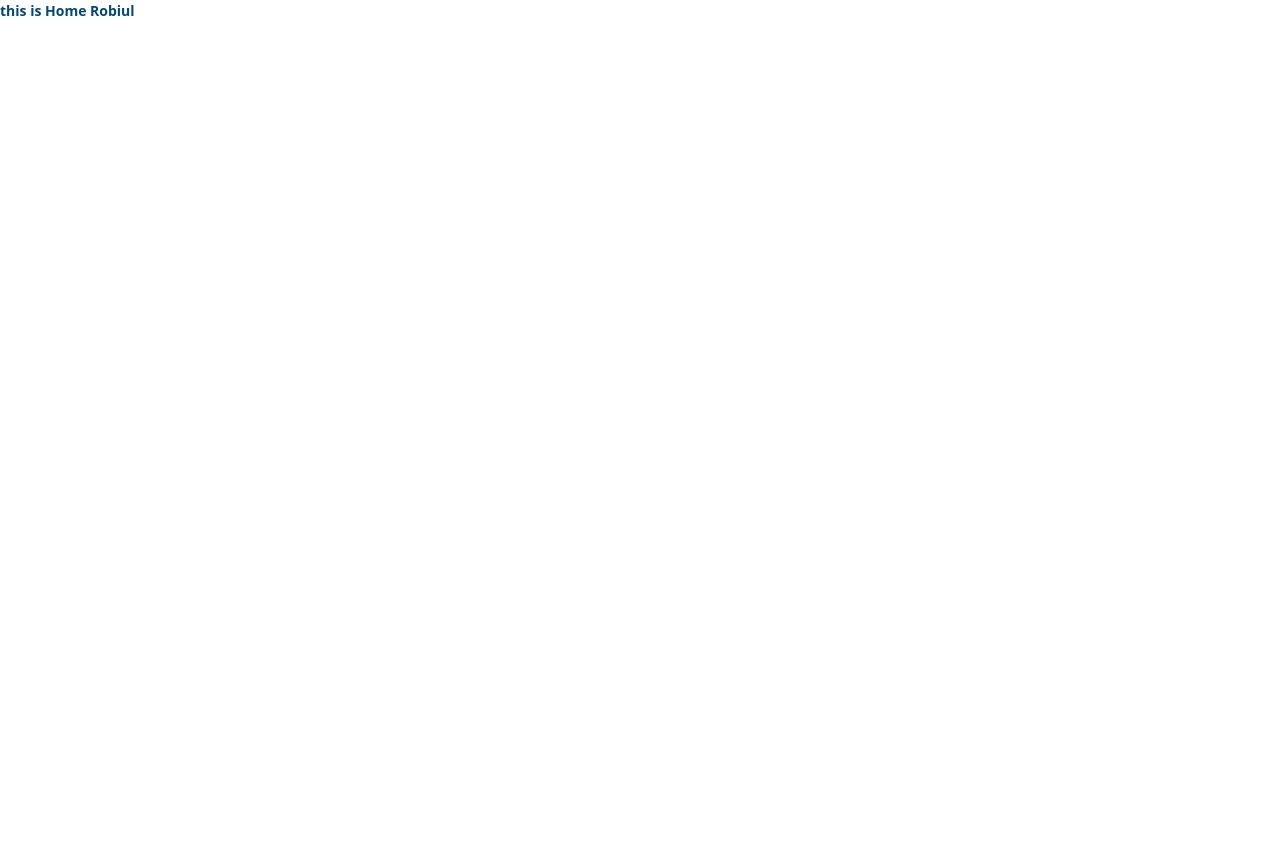
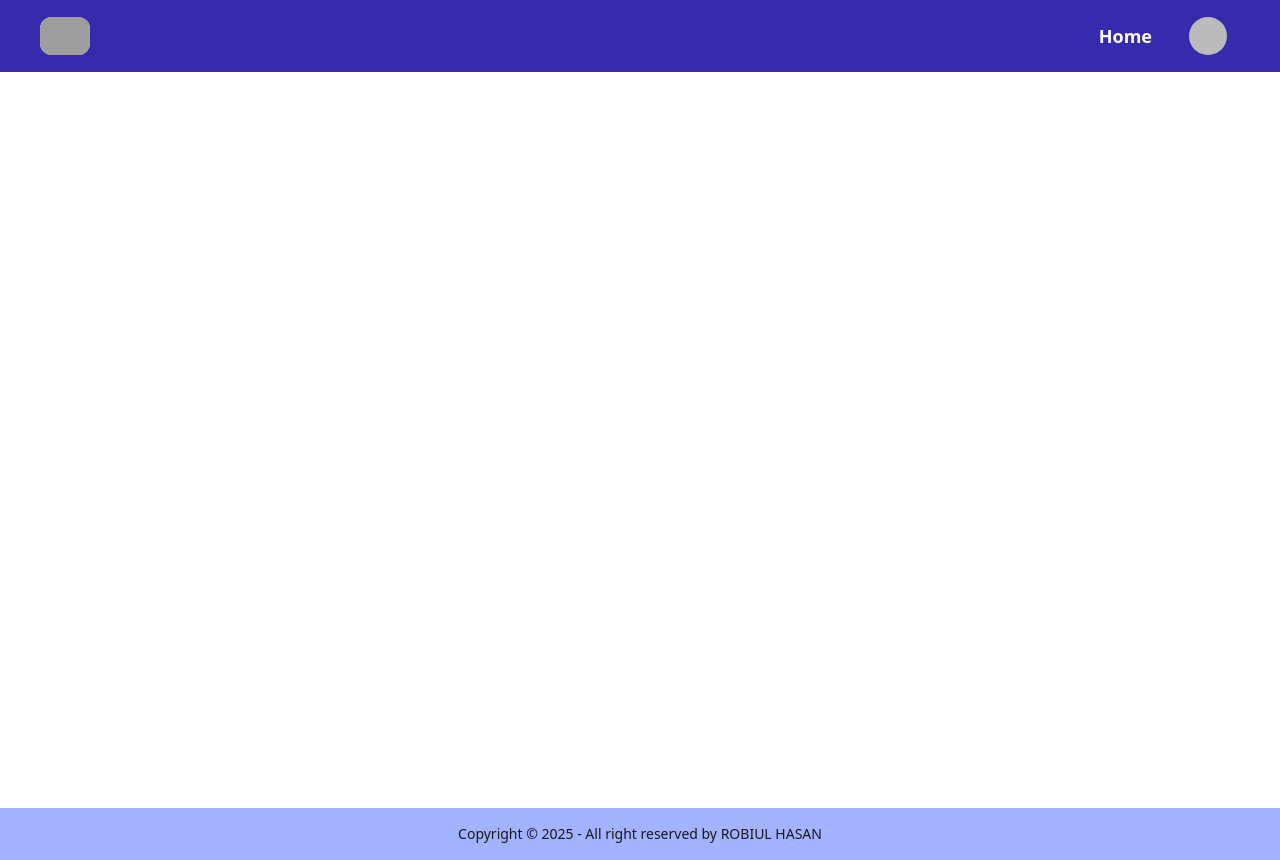
Before and after one commit to srshakil2/task-manager-client, a React (Vite) app: page / in a window 1280 px wide. Before the commit the page ends 800 px from the top, so only its background shows below. Built offline with nearby package versions, Linux system fonts and the light colour scheme; no server answers; sample sign-in values are in the browser's storage; grey boxes are pictures that could not be loaded.

Commit message:
privet pages and navber,footer ok

```diff
--- /dev/null
+++ b/src/Components/Footer/Footer.jsx
@@ -0,0 +1,16 @@
+const Footer = () => {
+  return (
+    <div>
+      <footer className="footer footer-center bg-indigo-300 text-base-content p-4">
+        <aside>
+          <p>
+            Copyright © {new Date().getFullYear()} - All right reserved by
+            ROBIUL HASAN
+          </p>
+        </aside>
+      </footer>
+    </div>
+  );
+};
+
+export default Footer;
--- a/src/Components/Froms/LogIn.jsx
+++ b/src/Components/Froms/LogIn.jsx
@@ -1,7 +1,12 @@
+import { useContext } from "react";
 import { useForm } from "react-hook-form";
-import { Link } from "react-router-dom";
+import { FcGoogle } from "react-icons/fc";
+import { Link, useNavigate } from "react-router-dom";
+import { MainContext } from "../../Providers/AuthContext";
 
 const LogIn = () => {
+  const { handelGoogleLogin, handelLogin } = useContext(MainContext);
+  const navigate = useNavigate();
   const {
     register,
     handleSubmit,
@@ -9,7 +14,33 @@ const LogIn = () => {
   } = useForm();
 
   const onSubmit = (data) => {
-    console.log("data", data);
+    // console.log("data", data);
+    handelLogin(data?.email, data?.password)
+      .then(() => {
+        // console.log(res)
+      })
+      .catch(() => {
+        // console.log(err)
+      });
+  };
+
+  //   google log in
+  const googleLoginUser = () => {
+    handelGoogleLogin()
+      .then((res) => {
+        // TODO:
+        console.log(res?.user?.photoURL);
+        // const userInfo = {
+        //   name: res?.user?.displayName,
+        //   email: res?.user?.email,
+        //   photoUrl: res?.user?.photoURL,
+        // };
+        //  Todu:---------
+        navigate("/");
+      })
+      .catch((err) => {
+        console.log("vuya gamil", err);
+      });
   };
 
   return (
@@ -17,6 +48,10 @@ const LogIn = () => {
       <div className="card bg-base-100 shrink-0 shadow-2xl md:w-6/12">
         <div className="text-center mt-10 md:w-1/2 mx-auto">
           <p className="w-full text-3xl font-bold">Log In Now</p>
+          <div onClick={googleLoginUser} className="btn mt-7 md:w-1/2 mx-auto ">
+            <FcGoogle className="text-3xl"></FcGoogle>
+            <span className="text-xl text-nowrap">Google LogIn</span>
+          </div>
         </div>
         <form className="card-body" onSubmit={handleSubmit(onSubmit)}>
           {/* email */}
--- a/src/Components/Froms/SingUp.jsx
+++ b/src/Components/Froms/SingUp.jsx
@@ -1,16 +1,42 @@
 import { Link } from "react-router-dom";
 
 import { useForm } from "react-hook-form";
+import { useContext, useState } from "react";
+import { MainContext } from "../../Providers/AuthContext";
 
 const SingUp = () => {
+  const [userName, setUserName] = useState("");
+  const { handelSingUp } = useContext(MainContext);
+
+  // handel name fild
+  const hendelName = (e) => {
+    e.preventDefault();
+    setUserName(e.target.value);
+  };
+
   const {
     register,
     handleSubmit,
     formState: { errors },
   } = useForm();
+  // Todu:
+  const onSubmit = (data) => {
+    // console.log(data);
+    const userData = {
+      id: data?.email,
+      name: userName,
+      email: data?.email,
+      password: data?.password,
+    };
 
-  const onSubmit = (data) => {
-    console.log("data", data);
+    handelSingUp(userData?.email, userData?.password)
+      .then(() => {
+        // console.log();
+        // Tudu:
+      })
+      .catch(() => {
+        // console.log();
+      });
   };
 
   return (
@@ -28,7 +54,7 @@ const SingUp = () => {
 
             <input
               type="text"
-              // onKeyUp={(e) => hendelName(e)}
+              onKeyUp={(e) => hendelName(e)}
               placeholder="Frist Name"
               {...register("fristname", { required: true })}
               className="input input-bordered w-full"
--- a/src/Components/Home.jsx
+++ b/src/Components/Home.jsx
@@ -1,13 +1,23 @@
 import { useContext } from "react";
 import { MainContext } from "../Providers/AuthContext";
+import Navber from "./Navber/Navber";
+import { Outlet } from "react-router-dom";
+import Footer from "./Footer/Footer";
 
 const Home = () => {
-  const { name } = useContext(MainContext);
+  const { user } = useContext(MainContext);
+  console.log(user);
   return (
     <div>
-      <p className="textarea-md font-semibold text-sky-900">
-        this is Home {name}
-      </p>
+      <div>
+        <Navber></Navber>
+      </div>
+      <div className="min-h-screen -mt-16">
+        <Outlet></Outlet>
+      </div>
+      <div>
+        <Footer></Footer>
+      </div>
     </div>
   );
 };
--- /dev/null
+++ b/src/Components/Navber/Navber.jsx
@@ -0,0 +1,100 @@
+import { useContext } from "react";
+import { MainContext } from "../../Providers/AuthContext";
+import { Link, NavLink } from "react-router-dom";
+
+const Navber = () => {
+  const { handelLogOut, user } = useContext(MainContext);
+  // console.log(user?.photoURL);
+  const handelLogOutUser = () => {
+    handelLogOut();
+  };
+
+  const linkData = (
+    <>
+      <li className="text-white text-lg font-semibold">
+        <NavLink to={"/"}>Home</NavLink>
+      </li>
+    </>
+  );
+
+  return (
+    <div className="navbar bg-indigo-800 px-10 ">
+      {/* Small device */}
+      <div className="navbar-start">
+        <div className="dropdown">
+          <div tabIndex={0} role="button" className="btn btn-ghost lg:hidden">
+            <svg
+              xmlns="http://www.w3.org/2000/svg"
+              className="h-5 w-5 text-white mr-5"
+              fill="none"
+              viewBox="0 0 24 24"
+              stroke="currentColor"
+            >
+              <path
+                strokeLinecap="round"
+                strokeLinejoin="round"
+                strokeWidth="2"
+                d="M4 6h16M4 12h8m-8 6h16"
+              />
+            </svg>
+          </div>
+          <ul
+            tabIndex={0}
+            className="menu menu-sm dropdown-content bg-indigo-500 rounded-box z-[1] mt-3 w-52 p-2 shadow"
+          >
+            {/* Small device */}
+            {linkData}
+          </ul>
+        </div>
+        {/* Logo website */}
+        <Link to={"/"}>
+          <div className="flex items-center justify-center">
+            <img
+              className="w-[50px] h-full bg-white rounded-xl"
+              src="https://img.icons8.com/?size=160&id=114424&format=png"
+              alt=""
+            />
+          </div>
+        </Link>
+      </div>
+      {/* Larger divice */}
+      {/* Login & LogOut btn */}
+      <div className="navbar-end flex items-center gap-5 mr-3">
+        {/* Larger divice */}
+        <div className="navbar-center hidden lg:flex ">
+          <ul className="menu menu-horizontal px-1">
+            {/* Larger divice */}
+            {linkData}
+          </ul>
+        </div>
+        {/* user img */}
+        <div className="dropdown dropdown-end">
+          <div
+            tabIndex={0}
+            role="button"
+            className="btn btn-ghost btn-circle avatar"
+          >
+            <div className="w-10 rounded-full">
+              <img alt="user img" defaultChecked src={user?.photoURL} />
+            </div>
+          </div>
+          <ul
+            tabIndex={0}
+            className="menu menu-sm dropdown-content bg-base-100 rounded-box z-[1] mt-3 w-52 p-2 shadow"
+          >
+            <li>
+              <Link>Profile</Link>
+            </li>
+            <li>
+              <button onClick={handelLogOutUser} className="">
+                Logout
+              </button>
+            </li>
+          </ul>
+        </div>
+      </div>
+    </div>
+  );
+};
+
+export default Navber;
--- a/src/Providers/AuthContext.jsx
+++ b/src/Providers/AuthContext.jsx
@@ -1,3 +1,4 @@
+/* eslint-disable react-refresh/only-export-components */
 import {
   createUserWithEmailAndPassword,
   GoogleAuthProvider,
@@ -10,10 +11,13 @@ import { createContext, useEffect, useState } from "react";
 import { auth } from "./firebase";
 
 export const MainContext = createContext();
+// eslint-disable-next-line react/prop-types
 const Authcontext = ({ children }) => {
   //   TODU:
   const [user, setUser] = useState(null);
   const [loding, setLoding] = useState(true);
+
+  console.log("user is ------", user);
   // log in func
   const handelLogin = (email, password) => {
     setLoding(true);
@@ -23,6 +27,7 @@ const Authcontext = ({ children }) => {
   const provider = new GoogleAuthProvider();
   const handelGoogleLogin = () => {
     setLoding(true);
+
     return signInWithPopup(auth, provider);
   };
   //   handel sing up
@@ -32,12 +37,12 @@ const Authcontext = ({ children }) => {
   };
 
   //   handel log out
-  const handelLogOut = () => {
+  const handelLogOut = async () => {
     return signOut(auth)
       .then(() => {
         setUser(null);
       })
-      .catch((error) => {
+      .catch(() => {
         // console.log(error.message);
       });
   };
--- /dev/null
+++ b/src/Providers/Privet.jsx
@@ -0,0 +1,20 @@
+/* eslint-disable react/prop-types */
+
+import { useContext } from "react";
+import { Navigate } from "react-router-dom";
+import { MainContext } from "./AuthContext";
+
+const Privet = ({ children }) => {
+  const { user, loding } = useContext(MainContext);
+  if (loding) {
+    return (
+      <div className="text-2xl text-red-300 text-center mt-20">Loading...</div>
+    );
+  }
+  if (user && user?.email) {
+    return children;
+  }
+  return <Navigate to={"/login"}></Navigate>;
+};
+
+export default Privet;
--- a/src/main.jsx
+++ b/src/main.jsx
@@ -7,11 +7,16 @@ import Home from "./Components/Home";
 import LogIn from "./Components/Froms/LogIn";
 import SingUp from "./Components/Froms/SingUp";
 import Authcontext from "./Providers/AuthContext";
+import Privet from "./Providers/Privet";
 
 const router = createBrowserRouter([
   {
     path: "/",
-    element: <Home></Home>,
+    element: (
+      <Privet>
+        <Home></Home>
+      </Privet>
+    ),
   },
   {
     path: "/login",
```
